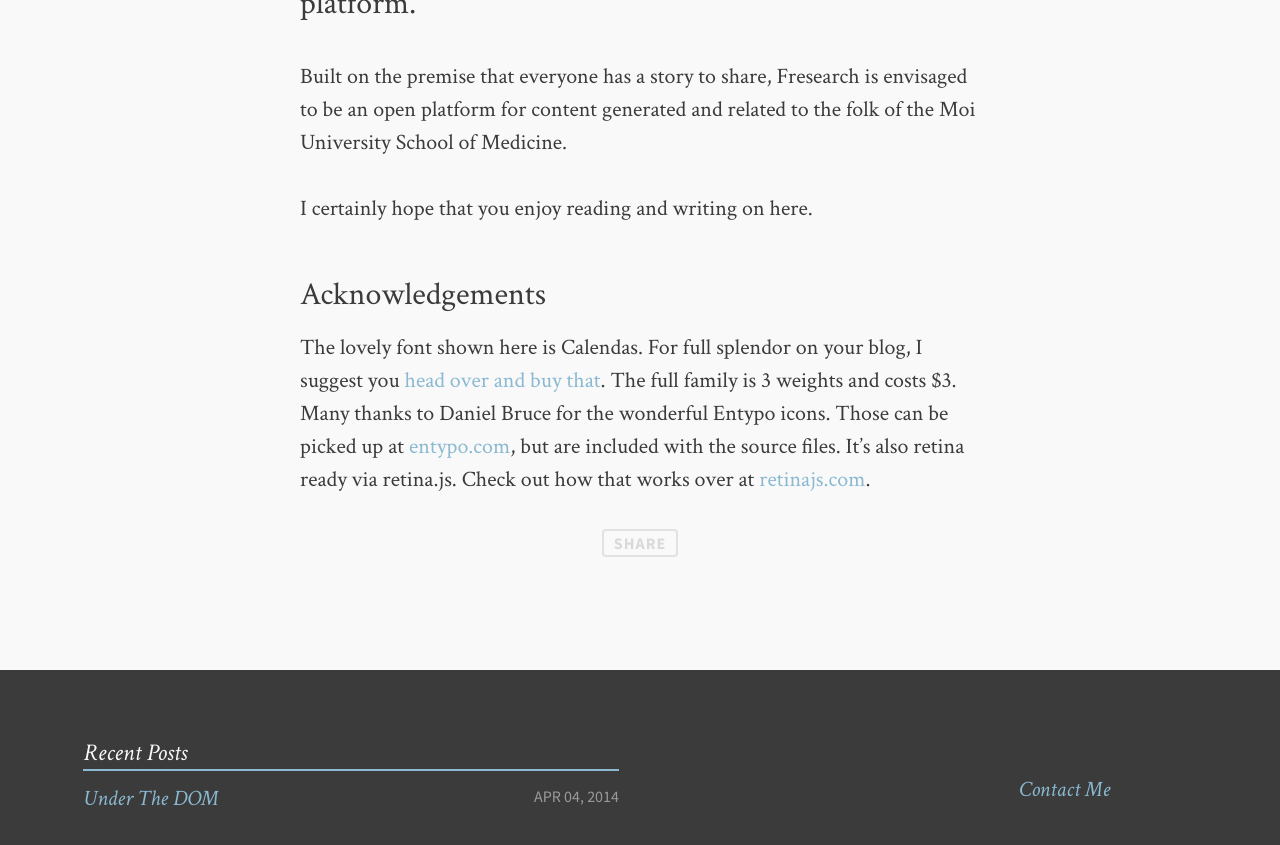
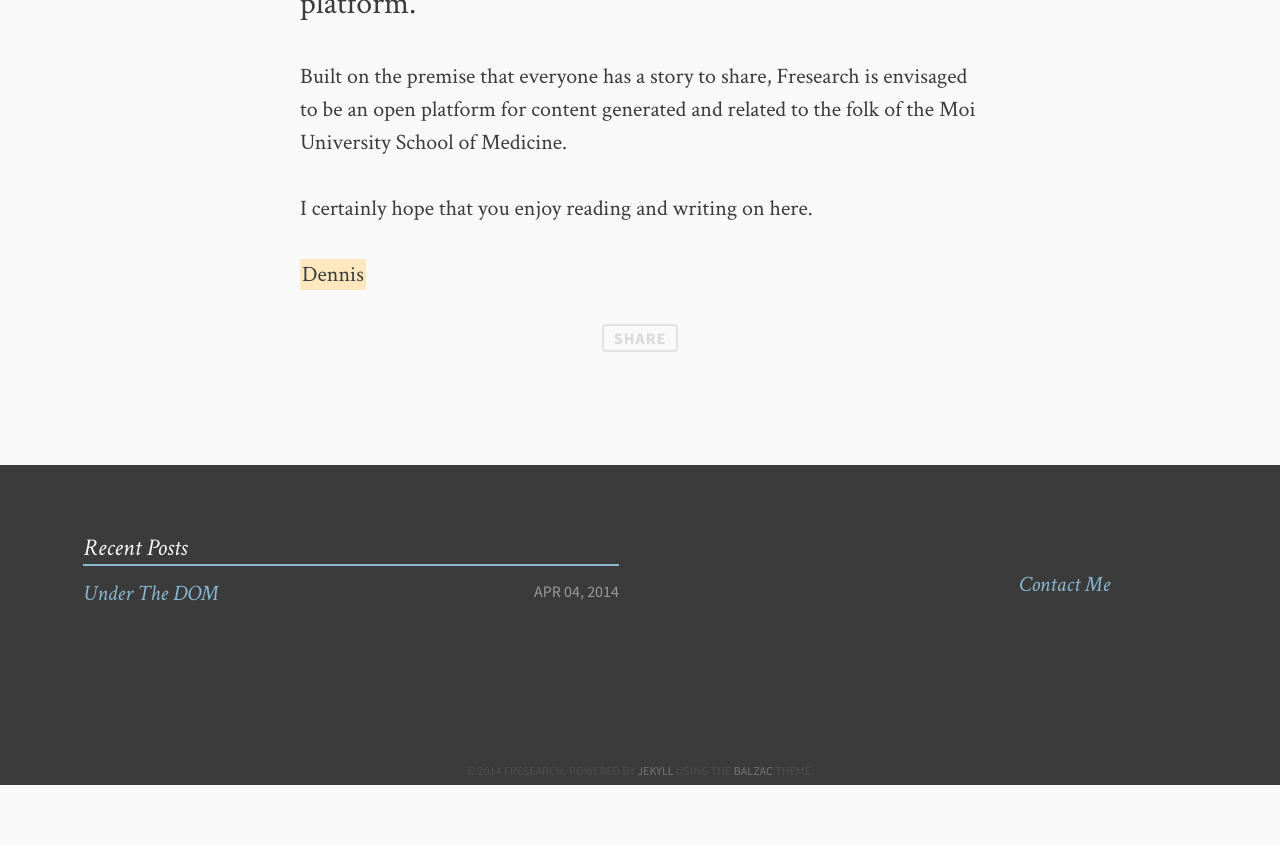
Before and after one commit to fresearch/fresearch.github.io, a Jekyll site: the page built from about.md, in a window 1280 px wide and 900 px high, scrolled down 808 px. Shown: the top 845 px of the window. Built offline with Jekyll 4.4.1, drawn with Linux system fonts in a browser that asks for light colours; comment, search, counter and statistics services are not loaded; after the commit the page ends 1593 px from its top, so only the background shows below that.

Commit message:
Edited about.md

```diff
--- a/about.md
+++ b/about.md
@@ -12,6 +12,4 @@ Built on the premise that everyone has a story to share, Fresearch is envisaged
 
 I certainly hope that you enjoy reading and writing on here.
 
-### Acknowledgements
-
-The lovely font shown here is Calendas. For full splendor on your blog, I suggest you [head over and buy that](http://calendasplus.com/). The full family is 3 weights and costs $3. Many thanks to Daniel Bruce for the wonderful Entypo icons. Those can be picked up at [entypo.com](http://entypo.com), but are included with the source files. It's also <b>retina ready</b> via retina.js. Check out how that works over at [retinajs.com](http://retinajs.com).
+*Dennis*
```
Also changed, not shown: images/typewriter.jpg (deleted).
